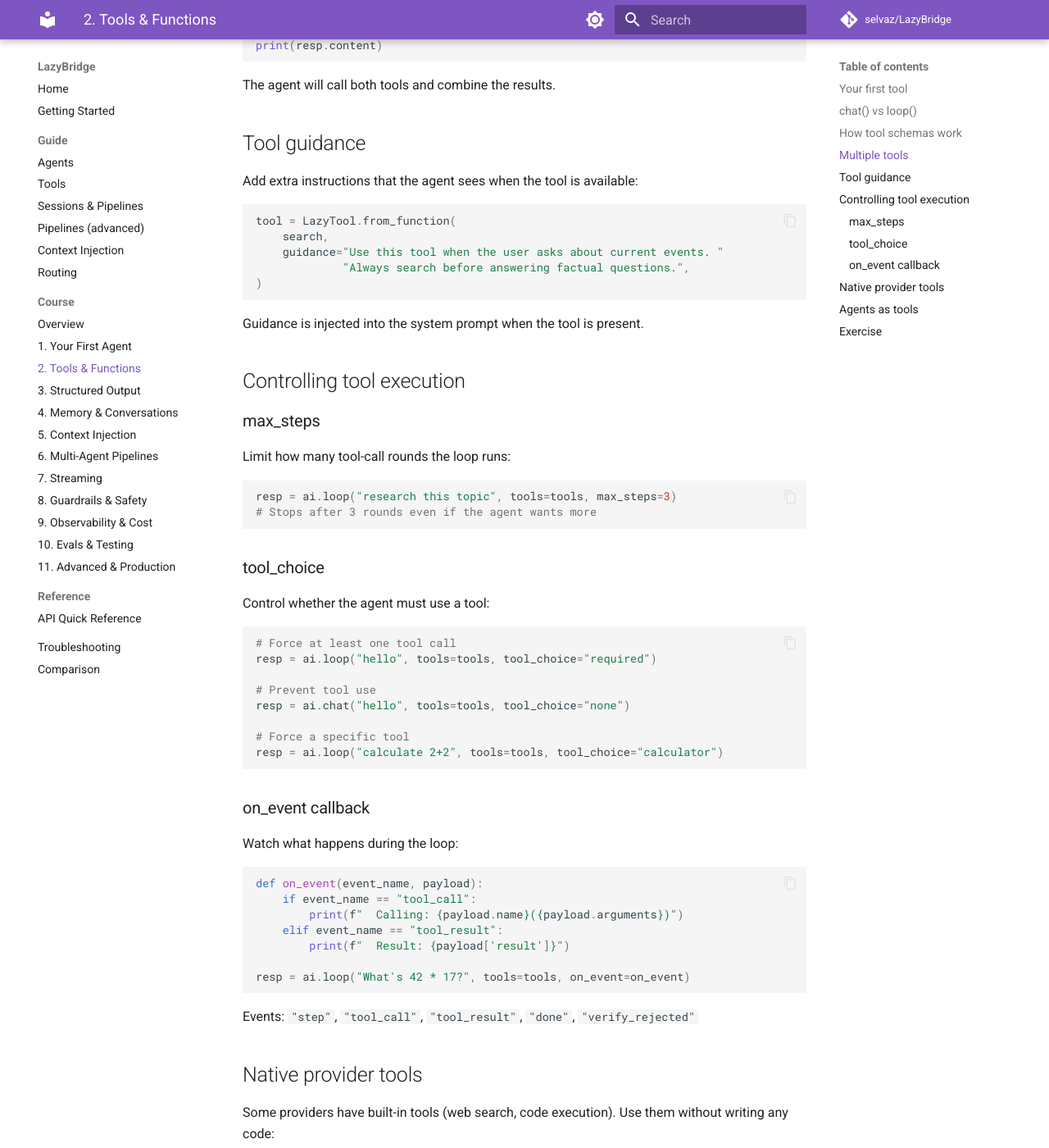
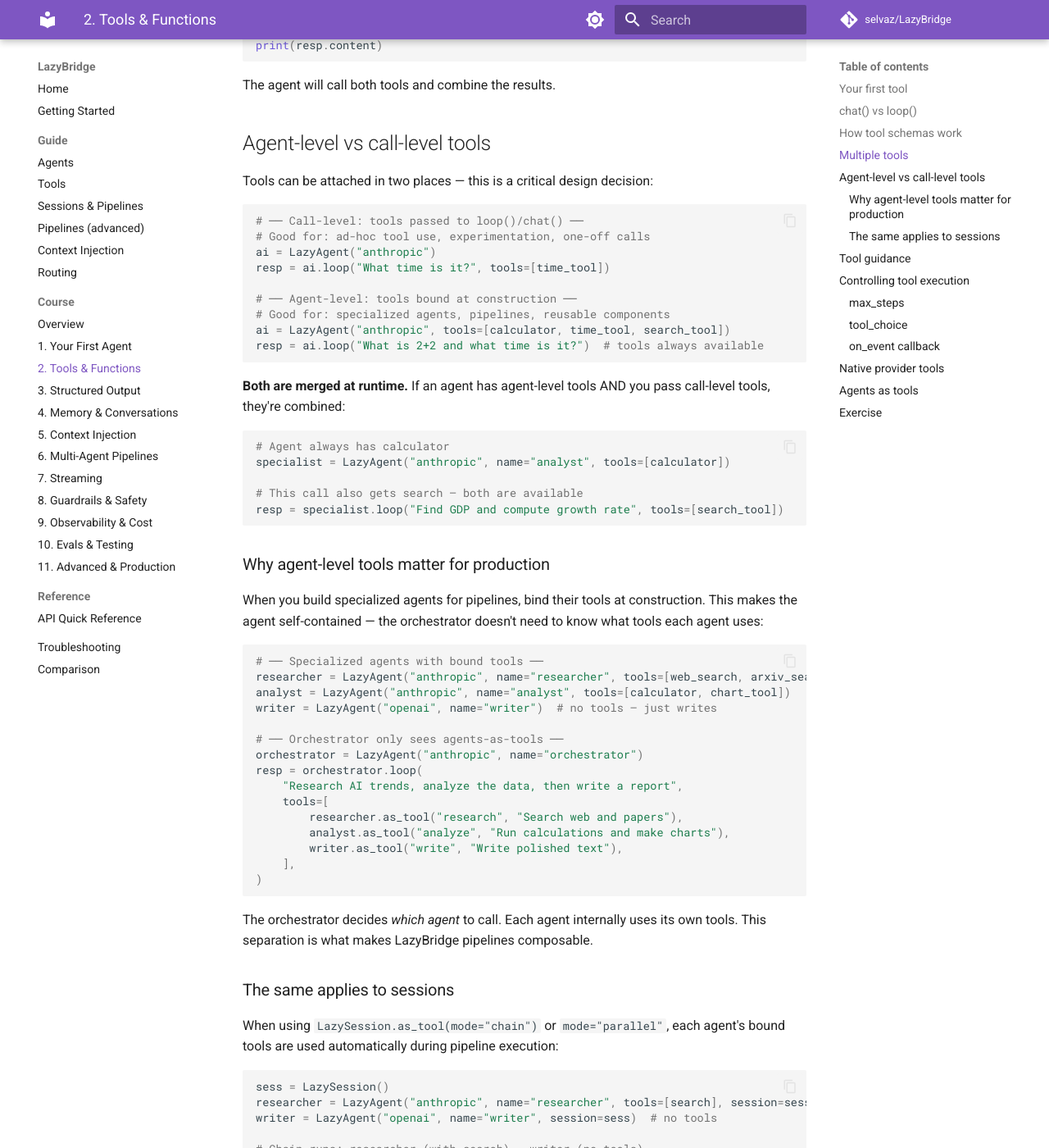
Before and after one commit to selvaz/LazyBridge, an MkDocs documentation site: the page built from docs/course/02-tools.md, in a window 1280 px wide and 1400 px high, scrolled down 2051 px. Shown: the whole window at 82% size. Built offline with MkDocs 1.6.1 and Material for MkDocs 9.7.7, drawn with Linux system fonts in a browser that asks for light colours; comment, search, counter and statistics services are not loaded; some of the changed text lies outside the part shown.

Commit message:
docs: clarify agent-level vs call-level tools across all docs
Add comprehensive documentation for a key design pattern: tools can be
bound at agent construction (agent-level) or passed per-call. Both are
merged at runtime. Agent-level is the recommended pattern for pipelines
because it makes agents self-contained — the orchestrator doesn't need
to manage each agent's tools.

Updated files:
- course/02-tools.md: new "Agent-level vs call-level tools" section
  with examples for specialized agents and orchestrator pattern
- course/06-pipelines.md: note about binding tools at agent level
- lazy_wiki/human/agents.md: new section in loop() docs with
  comparison table and orchestrator example

https://claude.ai/code/session_015QMDzcUSzHDQRNNVUg4W4k

````diff
--- a/docs/course/02-tools.md
+++ b/docs/course/02-tools.md
@@ -90,6 +90,70 @@ print(resp.content)
 ```
 
 The agent will call both tools and combine the results.
+
+## Agent-level vs call-level tools
+
+Tools can be attached in two places — this is a critical design decision:
+
+```python
+# ── Call-level: tools passed to loop()/chat() ──
+# Good for: ad-hoc tool use, experimentation, one-off calls
+ai = LazyAgent("anthropic")
+resp = ai.loop("What time is it?", tools=[time_tool])
+
+# ── Agent-level: tools bound at construction ──
+# Good for: specialized agents, pipelines, reusable components
+ai = LazyAgent("anthropic", tools=[calculator, time_tool, search_tool])
+resp = ai.loop("What is 2+2 and what time is it?")  # tools always available
+```
+
+**Both are merged at runtime.** If an agent has agent-level tools AND you pass call-level tools, they're combined:
+
+```python
+# Agent always has calculator
+specialist = LazyAgent("anthropic", name="analyst", tools=[calculator])
+
+# This call also gets search — both are available
+resp = specialist.loop("Find GDP and compute growth rate", tools=[search_tool])
+```
+
+### Why agent-level tools matter for production
+
+When you build specialized agents for pipelines, bind their tools at construction. This makes the agent self-contained — the orchestrator doesn't need to know what tools each agent uses:
+
+```python
+# ── Specialized agents with bound tools ──
+researcher = LazyAgent("anthropic", name="researcher", tools=[web_search, arxiv_search])
+analyst = LazyAgent("anthropic", name="analyst", tools=[calculator, chart_tool])
+writer = LazyAgent("openai", name="writer")  # no tools — just writes
+
+# ── Orchestrator only sees agents-as-tools ──
+orchestrator = LazyAgent("anthropic", name="orchestrator")
+resp = orchestrator.loop(
+    "Research AI trends, analyze the data, then write a report",
+    tools=[
+        researcher.as_tool("research", "Search web and papers"),
+        analyst.as_tool("analyze", "Run calculations and make charts"),
+        writer.as_tool("write", "Write polished text"),
+    ],
+)
+```
+
+The orchestrator decides *which agent* to call. Each agent internally uses its own tools. This separation is what makes LazyBridge pipelines composable.
+
+### The same applies to sessions
+
+When using `LazySession.as_tool(mode="chain")` or `mode="parallel"`, each agent's bound tools are used automatically during pipeline execution:
+
+```python
+sess = LazySession()
+researcher = LazyAgent("anthropic", name="researcher", tools=[search], session=sess)
+writer = LazyAgent("openai", name="writer", session=sess)  # no tools
+
+# Chain runs: researcher (with search) → writer (no tools)
+pipeline = sess.as_tool("pipeline", "Research then write", mode="chain")
+result = pipeline.run({"task": "Write about quantum computing"})
+```
 
 ## Tool guidance
 
````
Also changed, not shown: docs/course/06-pipelines.md (+5 -2 lines), lazy_wiki/human/agents.md (+33 -0 lines).
